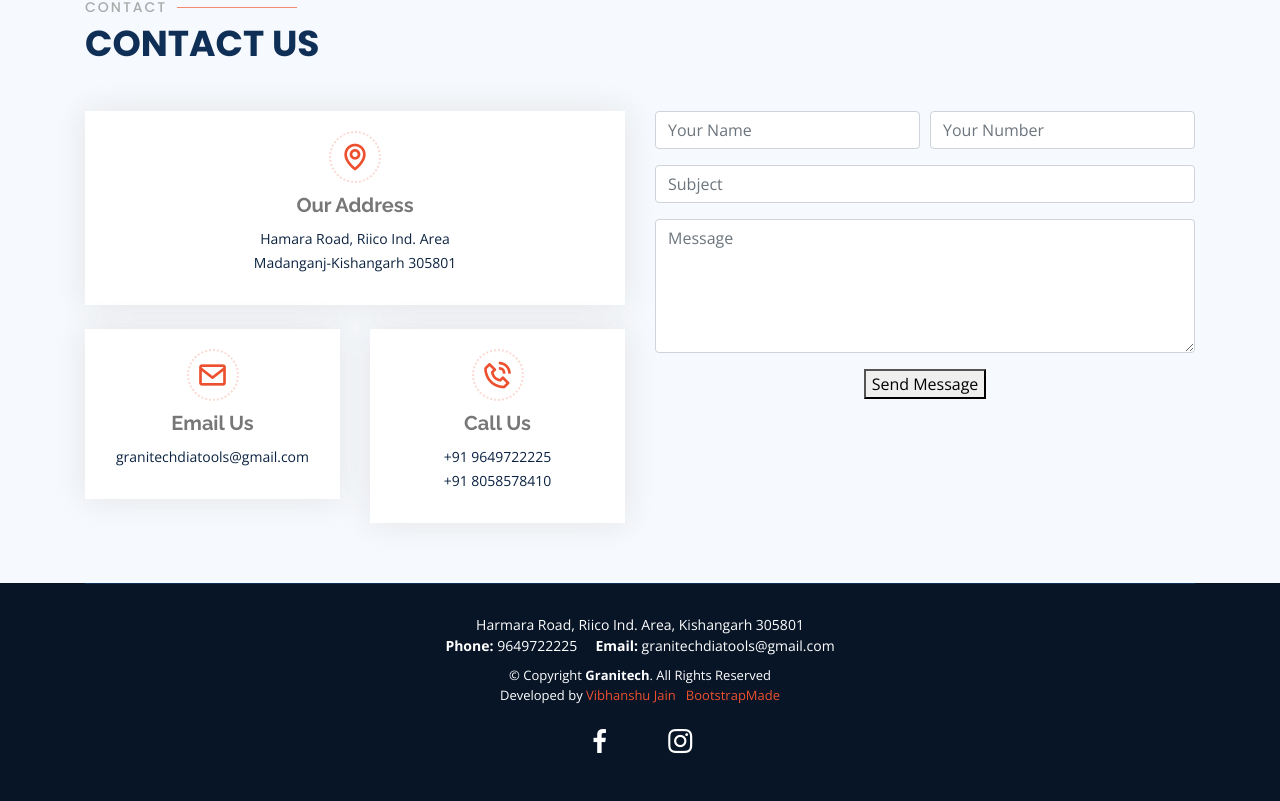
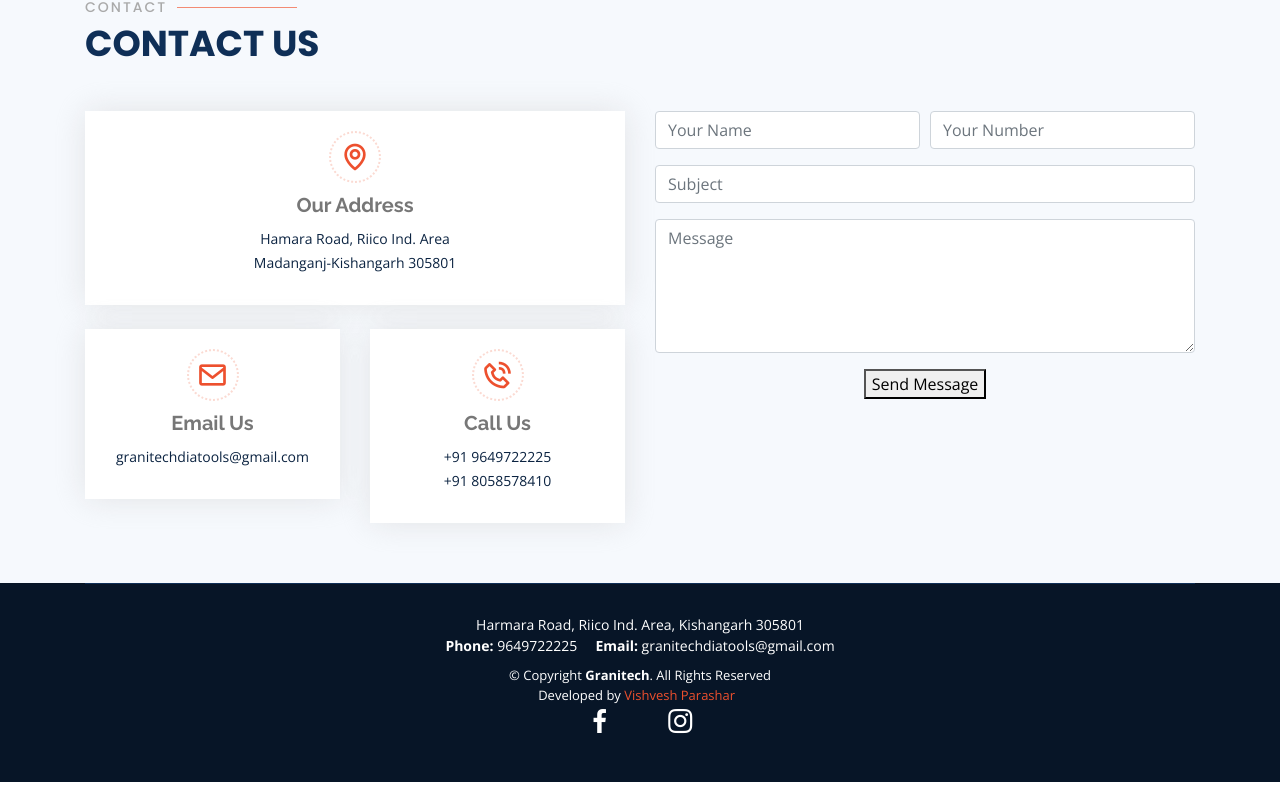
Before and after one commit to vishveshparashar/Tech-website, a plain HTML site: page index.html in a window 1280 px wide. Shown: the part 3812-4613 px from the top of the page. Drawn offline with nearby package versions, Linux system fonts and the light colour scheme.

Commit message:
some changes

```diff
--- a/index.html
+++ b/index.html
@@ -456,14 +456,14 @@
       </div>
       <div class="credits">
 		&copy; Copyright <strong><span>Granitech</span></strong>. All Rights Reserved<br>
-		Developed by <a href="https://vibhanshujainiiitr.github.io/">Vibhanshu Jain</a> &nbsp;
+		Developed by <a href="https://vishveshparashar.github.io/">Vishvesh Parashar</a> &nbsp;
 		<!-- https://vibhanshujainiiitr.github.io/ | http://vibhanshujain.tech/ | https://tpie.club/ -->
 
         <!-- All the links in the footer should remain intact. -->
         <!-- You can delete the links only if you purchased the pro version. -->
         <!-- Licensing information: https://bootstrapmade.com/license/ -->
         <!-- Purchase the pro version with working PHP/AJAX contact form: https://bootstrapmade.com/multi-responsive-bootstrap-template/ -->
-        <a href="https://bootstrapmade.com/">BootstrapMade</a><br><br>
+
       </div>
 
       <div>
```
